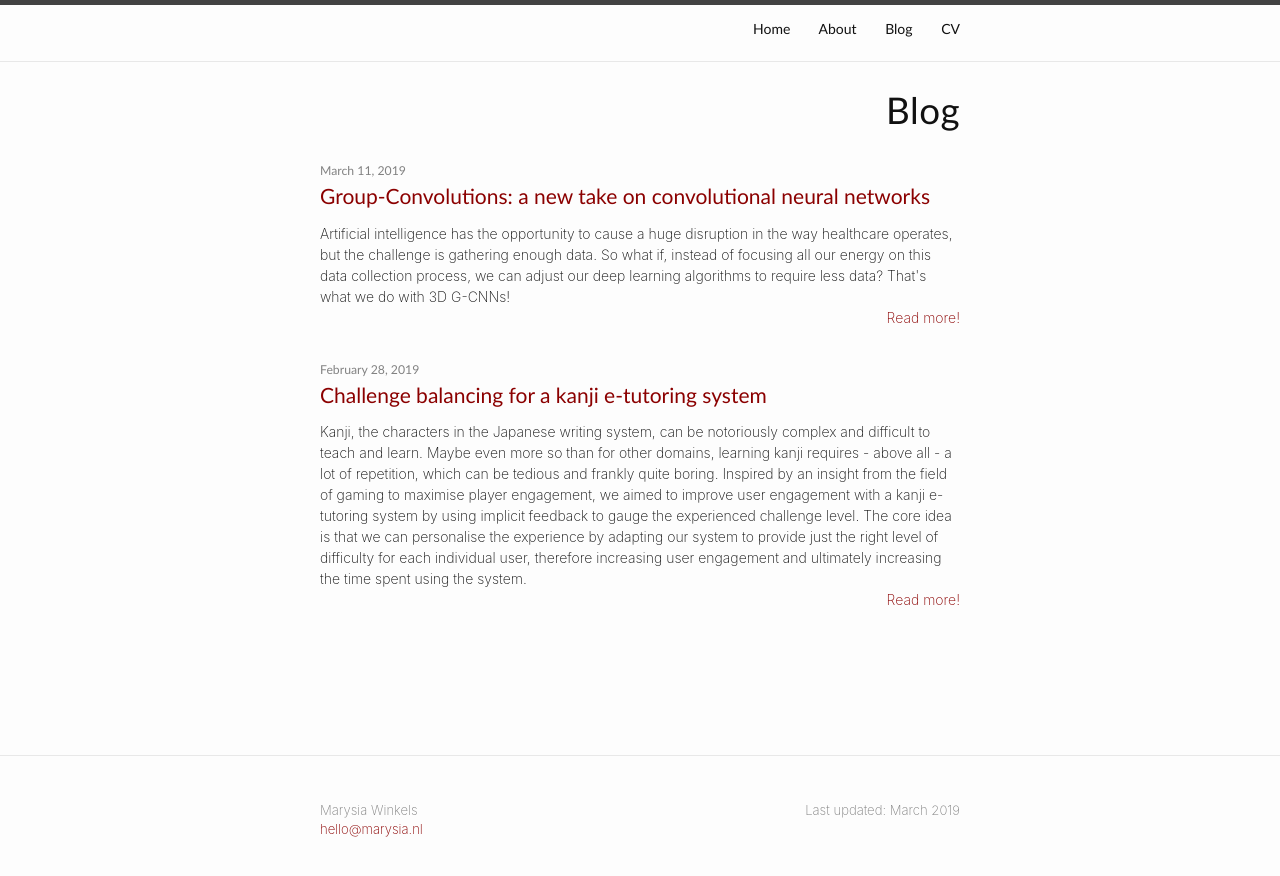
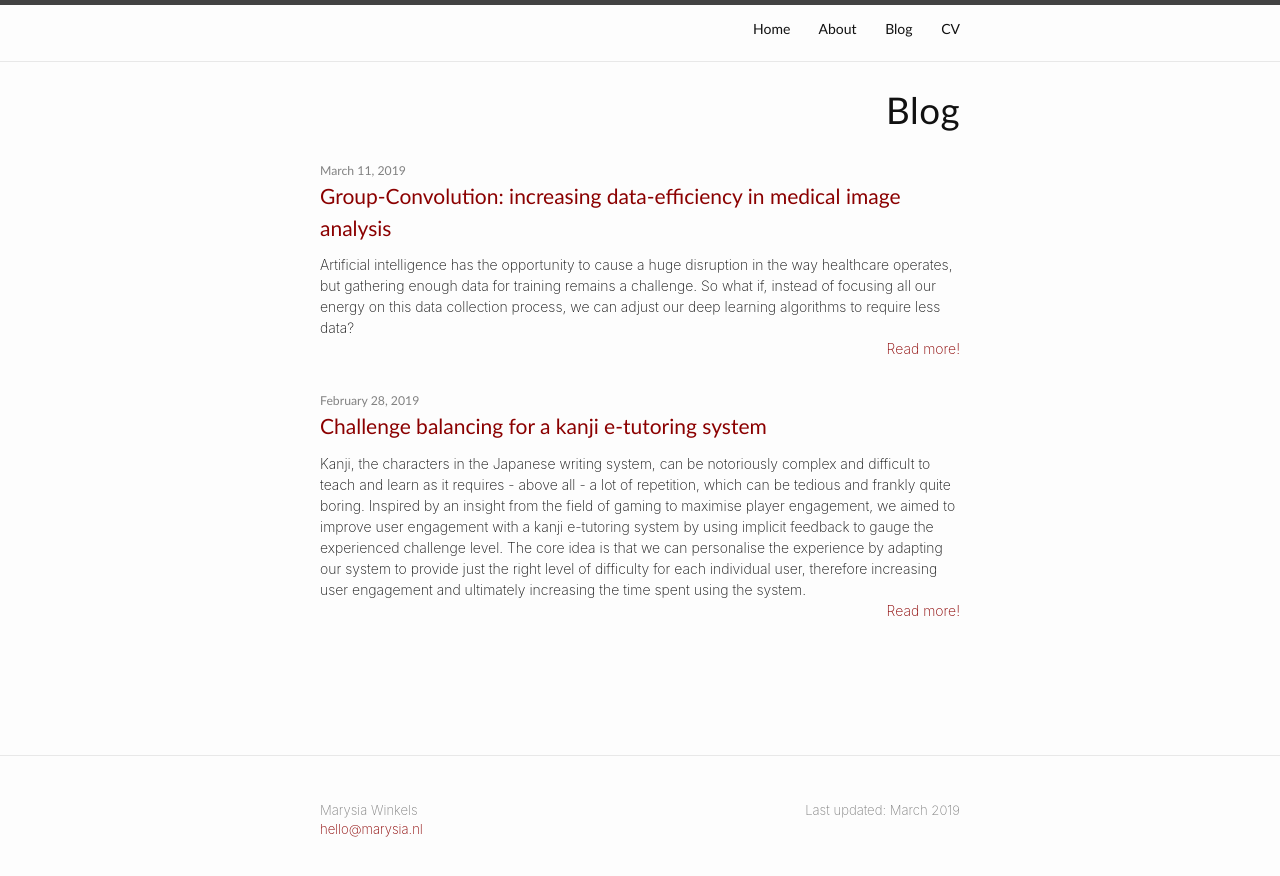
Before and after one commit to marysia/marysia.github.io, a Jekyll site: the page built from blog.md, in a window 1280 px wide. Shown: the top 876 px of the page. Built offline with Jekyll 4.4.1, drawn with Linux system fonts in a browser that asks for light colours.

Commit message:
update about me and kanji blog

```diff
--- a/_posts/2019-02-28-kanji-e-tutoring.markdown
+++ b/_posts/2019-02-28-kanji-e-tutoring.markdown
@@ -5,13 +5,11 @@ date:   2019-02-28 16:25:56 +0100
 author: Marysia Winkels
 permalink: /blog/kanji-e-tutoring/
 categories: AI-projects
-abstract: "Kanji, the characters in the Japanese writing system, can be notoriously complex and difficult to teach and learn. Maybe even more so than for other domains, learning kanji requires - above all - a lot of repetition, which can be tedious and frankly quite boring. Inspired by an insight from the field of gaming to maximise player engagement, we aimed to improve user engagement with a kanji e-tutoring system by using implicit feedback to gauge the experienced challenge level. The core idea is that we can personalise the experience by adapting our system to provide just the right level of difficulty for each individual user, therefore increasing user engagement and ultimately increasing the time spent using the system."
+abstract: "Kanji, the characters in the Japanese writing system, can be notoriously complex and difficult to teach and learn as it requires - above all - a lot of repetition, which can be tedious and frankly quite boring. Inspired by an insight from the field of gaming to maximise player engagement, we aimed to improve user engagement with a kanji e-tutoring system by using implicit feedback to gauge the experienced challenge level. The core idea is that we can personalise the experience by adapting our system to provide just the right level of difficulty for each individual user, therefore increasing user engagement and ultimately increasing the time spent using the system."
 ---
-
 <br>
 <hr>
 ### Summary
-
 <br>
 Kanji, the characters in the Japanese writing system, can be notoriously complex and difficult to teach and learn as it requires - above all - a lot of repetition, which can be tedious and frankly quite boring. Inspired by an insight from the field of gaming to maximise player engagement, we aimed to improve user engagement with a kanji e-tutoring system by using implicit feedback to gauge the experienced challenge level. The core idea is that we can personalise the experience by adapting our system to provide just the right level of difficulty for each individual user, therefore increasing user engagement and ultimately increasing the time spent using the system.
 
--- a/_posts/2019-03-11-group-convolutions.markdown
+++ b/_posts/2019-03-11-group-convolutions.markdown
@@ -1,30 +1,35 @@
 ---
 layout: post
-title: "Group-Convolutions: a new take on convolutional neural networks"
-subtitle: "overcoming the data challenge in medical image analysis"
+title: "Group-Convolution: increasing data-efficiency in medical image analysis"
 date:   2019-03-11 12:25:56 +0100
 author: Marysia Winkels
 permalink: /blog/group-convolutions/
 categories: AI-projects
-abstract: "Artificial intelligence has the opportunity to cause a huge disruption in the way healthcare operates, but the challenge is gathering enough data. So what if, instead of focusing all our energy on this data collection process, we can adjust our deep learning algorithms to require less data? That's what we do with 3D G-CNNs!"
+abstract: "Artificial intelligence has the opportunity to cause a huge disruption in the way healthcare operates, but gathering enough data for training remains a challenge. So what if, instead of focusing all our energy on this data collection process, we can adjust our deep learning algorithms to require less data?"
 ---
+<br>
 <hr>
-### TL;DR
-_Artificial intelligence has the opportunity to cause a huge disruption in the way healthcare operates, but the challenge is gathering enough data. So what if, instead of focusing all our energy on this data collection process, we can adjust our deep learning algorithms to require less data? That's what we do with <emph>3D G-CNNs</emph>!_
+### Summary
+<br>
+Artificial intelligence has the opportunity to cause a huge disruption in the way healthcare operates, but gathering enough data for training remains a challenge. So what if, instead of focusing all our energy on this data collection process, we can adjust our deep learning algorithms to require less data?
+
+To tackle this, we introduce _Group Equivariant Convolutional Networks_ -- networks with a convolutional layer that generalises the weight sharing property to other types of transformations.
 
 _Group-Equivariant Convolutional Neural Networks:_
 <ul style="line-height: 180%">
   <li>Reduce the <i>data requirements</i> for medical image analysis by <emph>10x</emph></li>
+  <li>Invariant not only to <i>translation</i>, but also <i>rotation</i> and <i>reflection</i> </li>
   <li>Proved effective for <i>pulmonary nodule detecion</i></li>
-  <li>Invariant not only to <i>translation</i>, but also <i>rotation</i> and <i>reflection</i> </li>
   <li>Far better than data augmentation</li>
 </ul>
 
 <font size="2">
-	<b>Note:</b> This post is intended to be an <i>intuitive</i> introduction to the work previously presented at <emph>MIDL 2018</emph> and <emph>ICML 2018</emph>. An in-depth academic article is to be featured in <emph>Medical Image Analysis</emph> (MIA) Journal.
+	<b>Note:</b> This post is intended to be an intuitive introduction to the work previously presented at <emph>MIDL 2018</emph> and <emph>ICML 2018</emph>. An in-depth academic article is to be featured in <emph>Medical Image Analysis</emph> (MIA) Journal.
 </font>
+<br>
 <hr>
-
+<br>
+<br>
 Deep learning, and convolutional neural networks in particular, have rapidly become the methodology of choice for all (medical) image related tasks. However, these techniques typically require a substantial amount of labeled data to learn from, meaning a human radiologist needs to manually record their findings in a way the computer can understand.
 <img src="{{site.baseurl}}/assets/gconv/radiologist.png" alt="Image" width="250" align="right" />
  Furthermore, if we want the algorithms to generalise well over different patient populations, scanner types, reconstruction techniques and so forth, we need **even more data!**
```
